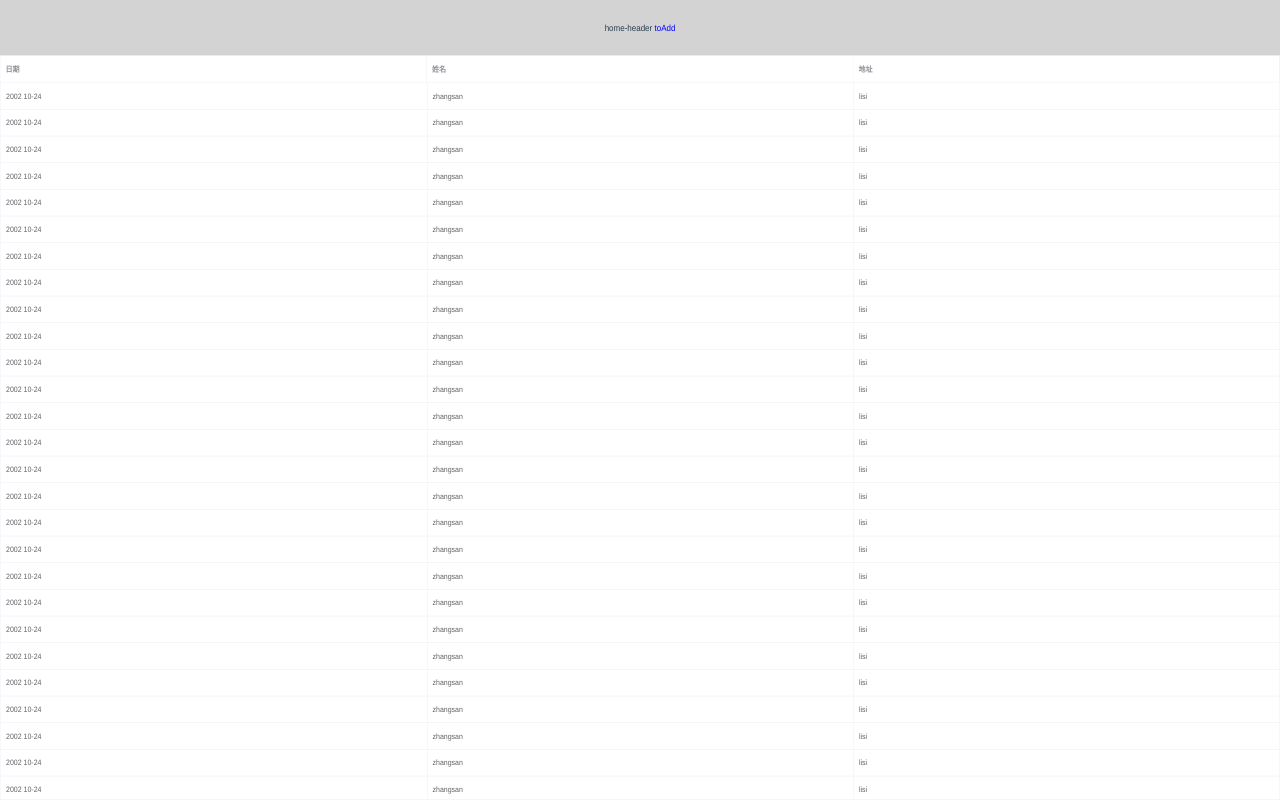
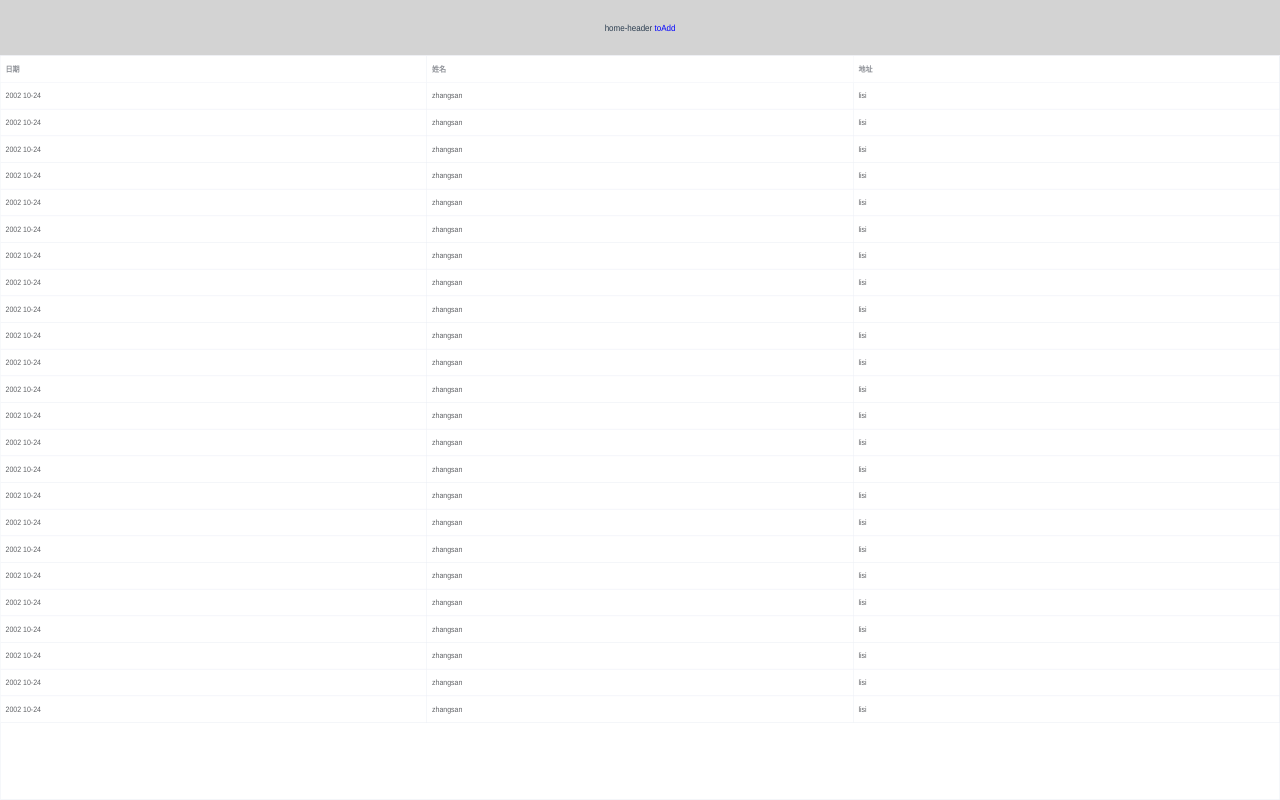
Before and after one commit to wxbsuifeng/v3Demo, a Vue app: page /#/home in a window 1280 px wide. Built offline with nearby package versions, Linux system fonts and the light colour scheme.

Commit message:
home组件data修改

```diff
--- a/src/index.css
+++ b/src/index.css
@@ -7,7 +7,6 @@
   margin: 0;
   box-sizing: border-box;
   width: 100%;
-  height: 300px;
   height: 100vh;
 }
 
--- a/src/views/add/index.vue
+++ b/src/views/add/index.vue
@@ -1,5 +1,5 @@
 <template>
-  <div>
+  <div class="container">
 		add{{count}}
 		<p style="cursor: pointer; color: blue" @click="handleToHome">back</p>
 	</div>
@@ -23,4 +23,8 @@
 	}
 </script>
 <style scoped>
+.container {
+	width: 100%;
+	height: 100%;
+}
 </style>
--- a/src/views/home/index.vue
+++ b/src/views/home/index.vue
@@ -158,26 +158,6 @@
 						date: '2002 10-24',
 						name: 'zhangsan',
 						address: 'lisi'
-					},
-					{
-						date: '2002 10-24',
-						name: 'zhangsan',
-						address: 'lisi'
-					},
-					{
-						date: '2002 10-24',
-						name: 'zhangsan',
-						address: 'lisi'
-					},
-					{
-						date: '2002 10-24',
-						name: 'zhangsan',
-						address: 'lisi'
-					},
-					{
-						date: '2002 10-24',
-						name: 'zhangsan',
-						address: 'lisi'
 					}
 				]
 			})
@@ -214,6 +194,5 @@
 		width: 100%;
 		height: 1340px;
 		box-sizing: border-box;
-		background-color: lightsteelblue;
 	}
 </style>
```
Also changed, not shown: 1 other file (tests, documents, lock files or other folders).
